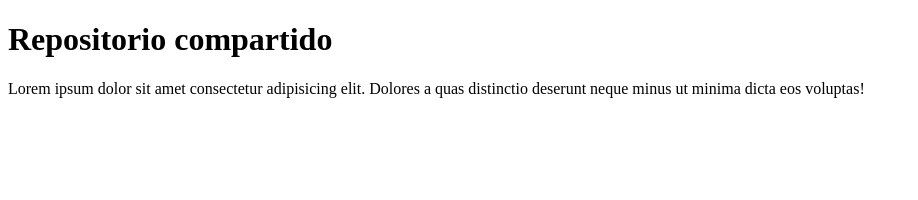
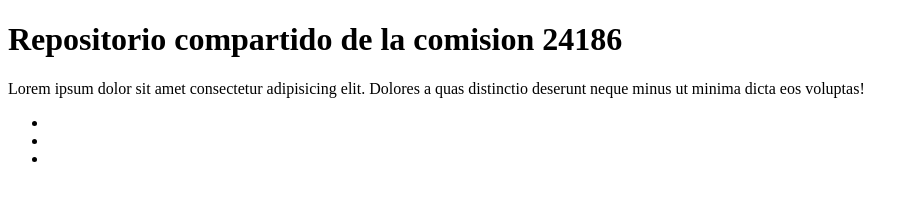
Before and after one commit to pgrl77/repocompartido24186, a plain HTML site: page index.html in a window 1280 px wide. Shown: the whole page, without its empty margins (0-918 px from the left). Drawn offline with Linux system fonts and the light colour scheme.

Commit message:
Se agrego footer

```diff
--- a/index.html
+++ b/index.html
@@ -6,9 +6,17 @@
     <title>Document</title>
 </head>
 <body>
-    <Header><h1>Repositorio compartido</h1> </Header>
+    <Header><h1>Repositorio compartido de la comision 24186</h1> </Header>
     <section>
         <p>Lorem ipsum dolor sit amet consectetur adipisicing elit. Dolores a quas distinctio deserunt neque minus ut minima dicta eos voluptas!</p>
     </section>
+
+    <footer><ul>
+        <li><a href=""></a></li>
+        <li><a href=""></a></li>
+        <li><a href=""></a></li>
+    </ul>
+
+</footer>
 </body>
 </html>
```
